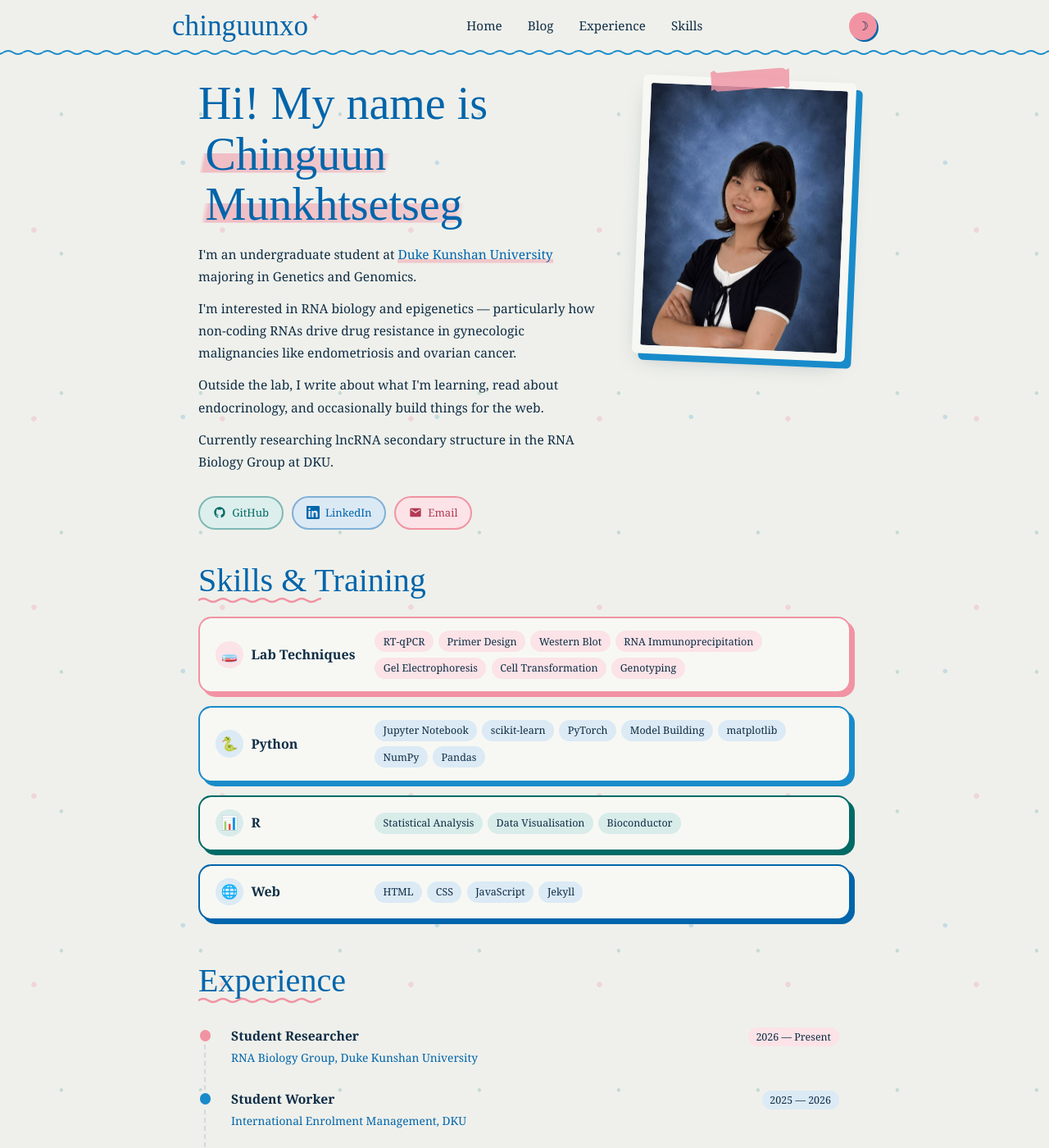
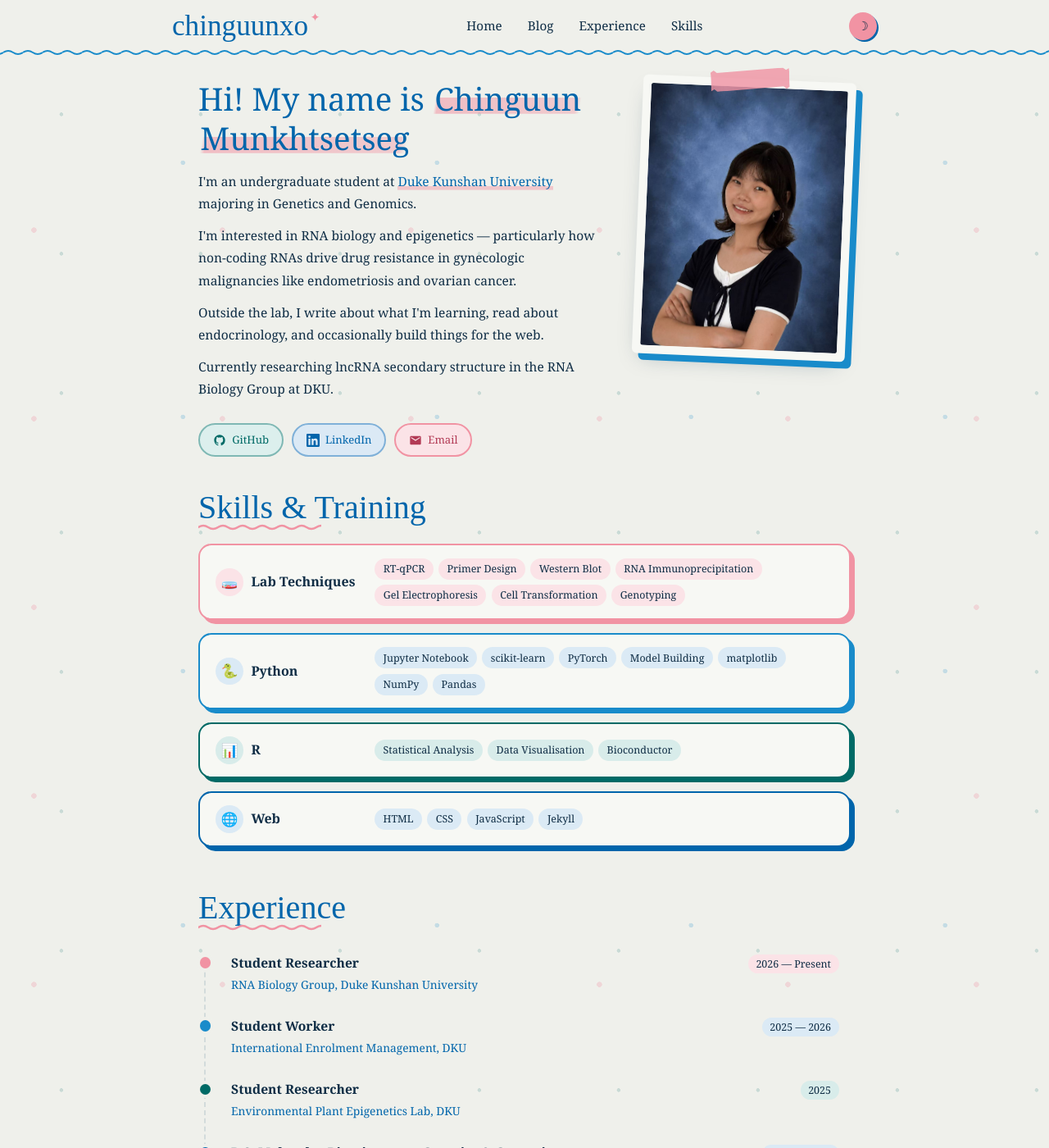
Before and after one commit to chinguunxo/chinguunxo.github.io, a Jekyll site: the page built from index.html, in a window 1280 px wide and 1400 px high. Shown: the whole window at 82% size. Built offline with Jekyll 4.4.1, drawn with Linux system fonts in a browser that asks for light colours; some web fonts are replaced.

Commit message:
Use the body font for the homepage greeting
Co-Authored-By: Claude Opus 5.5 <noreply@anthropic.com>
Claude-Session: https://claude.ai/code/session_01NXyneBx8CgmgR6RL1eBJTZ

```diff
--- a/assets/css/style.css
+++ b/assets/css/style.css
@@ -242,9 +242,9 @@ p:last-child { margin-bottom: 0; }
 }
 
 .intro-name {
-	font-family: var(--font-display);
-	font-size: clamp(2.6rem, 5.5vw, 3.5rem);
-	line-height: 1.1;
+	font-family: var(--font-serif);
+	font-size: clamp(1.8rem, 3.6vw, 2.4rem);
+	line-height: 1.25;
 	font-weight: 400;
 	margin-bottom: 1rem;
 	color: var(--heading);
@@ -252,7 +252,7 @@ p:last-child { margin-bottom: 0; }
 /* highlighter swipe behind the name */
 .name-mark {
 	background: linear-gradient(100deg, transparent 2%, rgba(241, 147, 163, 0.55) 4%, rgba(241, 147, 163, 0.4) 94%, transparent 97%) no-repeat 0 78% / 100% 38%;
-	padding: 0 0.15em;
+	padding: 0 0.06em;
 	-webkit-box-decoration-break: clone;
 	box-decoration-break: clone;
 }
```
